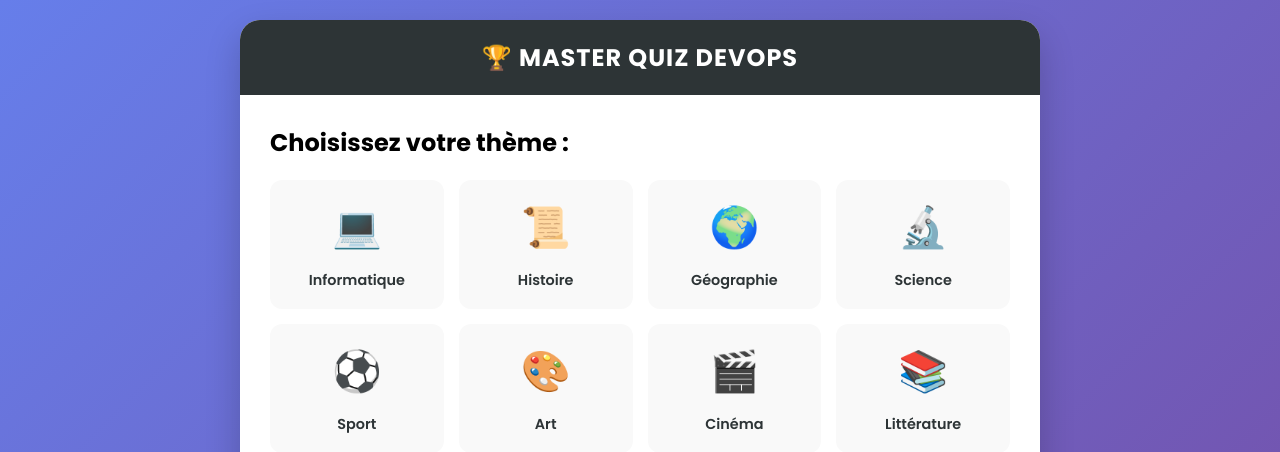
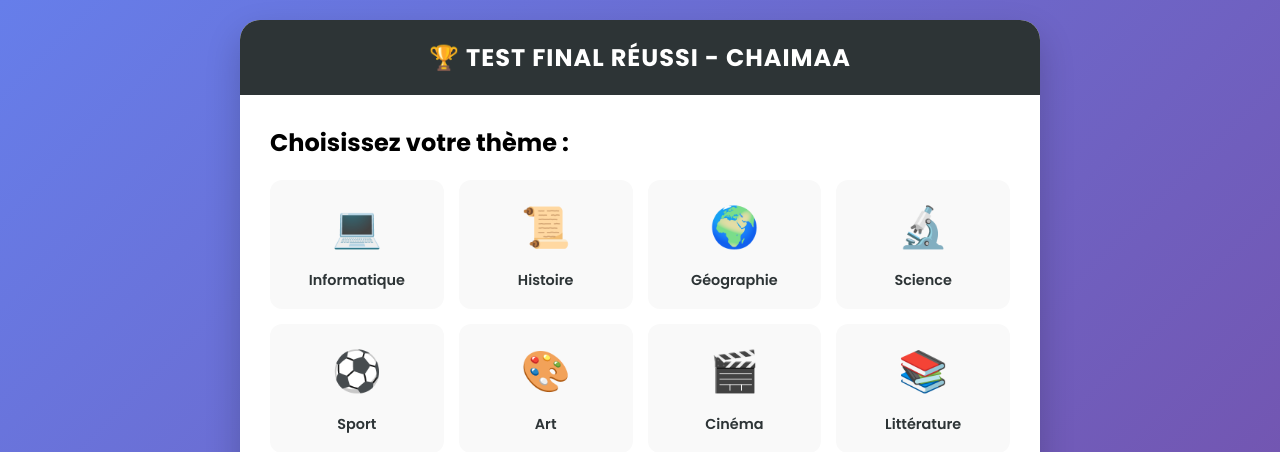
Before and after one commit to yassinafess-spec/devops, a Flask app: page / in a window 1280 px wide. Shown: the top 452 px of the page. Run offline with Flask 3, Linux system fonts and the light colour scheme.

Commit message:
Test final du pipeline

```diff
--- a/app/templates/index.html
+++ b/app/templates/index.html
@@ -29,17 +29,14 @@
             overflow: hidden; min-height: 500px; position: relative;
         }
 
-        /* Header */
         .header { background: var(--dark); color: white; padding: 20px; text-align: center; }
         .header h1 { font-size: 1.5rem; letter-spacing: 1px; }
 
-        /* Views */
         .view { padding: 30px; display: none; }
         .view.active { display: block; animation: fadeIn 0.5s ease; }
 
         @keyframes fadeIn { from { opacity: 0; transform: translateY(10px); } to { opacity: 1; transform: translateY(0); } }
 
-        /* Category Grid */
         .grid { display: grid; grid-template-columns: repeat(auto-fill, minmax(140px, 1fr)); gap: 15px; margin-top: 20px; }
         .card {
             background: var(--light); border-radius: 12px; padding: 15px; text-align: center;
@@ -49,7 +46,6 @@
         .card .icon { font-size: 2.5rem; margin-bottom: 10px; display: block; }
         .card .name { font-weight: 600; color: var(--dark); font-size: 0.9rem; }
 
-        /* Quiz Area */
         .q-header { display: flex; justify-content: space-between; margin-bottom: 20px; color: var(--dark); font-weight: 600; }
         .question { font-size: 1.3rem; font-weight: 700; color: var(--dark); margin-bottom: 25px; line-height: 1.4; }
         .options { display: grid; gap: 12px; }
@@ -61,32 +57,25 @@
         .option-btn.correct { background: var(--success) !important; color: white; border-color: var(--success); }
         .option-btn.wrong { background: var(--danger) !important; color: white; border-color: var(--danger); }
 
-        /* Results */
         .result-score { font-size: 4rem; font-weight: 800; color: var(--primary); margin: 20px 0; }
         .btn-restart {
             background: var(--primary); color: white; border: none; padding: 12px 30px;
             border-radius: 30px; cursor: pointer; font-weight: 600; font-size: 1rem; margin-top: 20px;
         }
-
-        .loader { text-align: center; padding: 50px; }
     </style>
 </head>
 <body>
 
 <div class="container">
     <div class="header">
-        <h1>🏆 MASTER QUIZ DEVOPS</h1>
+        <h1>🏆 TEST FINAL RÉUSSI - CHAIMAA</h1>
     </div>
 
-    <!-- 1. Menu de sélection -->
     <div id="view-home" class="view active">
         <h2>Choisissez votre thème :</h2>
-        <div id="categories-grid" class="grid">
-            <!-- Rempli par JS -->
-        </div>
+        <div id="categories-grid" class="grid"></div>
     </div>
 
-    <!-- 2. Zone de Jeu -->
     <div id="view-quiz" class="view">
         <div class="q-header">
             <span id="q-category">Informatique</span>
@@ -94,12 +83,9 @@
             <span id="q-score">Score: 0</span>
         </div>
         <div id="question-text" class="question">Chargement...</div>
-        <div id="options-container" class="options">
-            <!-- Boutons ici -->
-        </div>
+        <div id="options-container" class="options"></div>
     </div>
 
-    <!-- 3. Résultats Finaux -->
     <div id="view-result" class="view" style="text-align: center;">
         <h2>Quiz Terminé !</h2>
         <div id="final-score" class="result-score">0</div>
@@ -112,7 +98,6 @@
     let currentSession = null;
     let currentScore = 0;
 
-    // Charger les catégories au démarrage
     window.onload = () => {
         fetch('/api/categories')
             .then(res => res.json())
@@ -121,17 +106,13 @@
                 data.forEach(cat => {
                     const card = document.createElement('div');
                     card.className = 'card';
-                    card.innerHTML = `
-                        <span class="icon">${cat.icon}</span>
-                        <span class="name">${cat.name}</span>
-                    `;
+                    card.innerHTML = `<span class="icon">${cat.icon}</span><span class="name">${cat.name}</span>`;
                     card.onclick = () => startQuiz(cat.name);
                     grid.appendChild(card);
                 });
             });
     };
 
-    // Démarrer un Quiz
     function startQuiz(category) {
         switchView('view-quiz');
         fetch('/api/quiz/start', {
@@ -146,7 +127,6 @@
         });
     }
 
-    // Afficher la question
     function displayQuestion(data) {
         document.getElementById('q-category').innerText = data.question.category;
         document.getElementById('q-progress').innerText = data.progress;
@@ -164,9 +144,7 @@
         });
     }
 
-    // Envoyer la réponse
     function submitAnswer(index, btn) {
-        // Bloquer les autres boutons
         const allBtns = document.querySelectorAll('.option-btn');
         allBtns.forEach(b => b.disabled = true);
 
@@ -195,7 +173,6 @@
         });
     }
 
-    // Résultats finaux
     function showResults(data) {
         switchView('view-result');
         document.getElementById('final-score').innerText = data.score;
```
